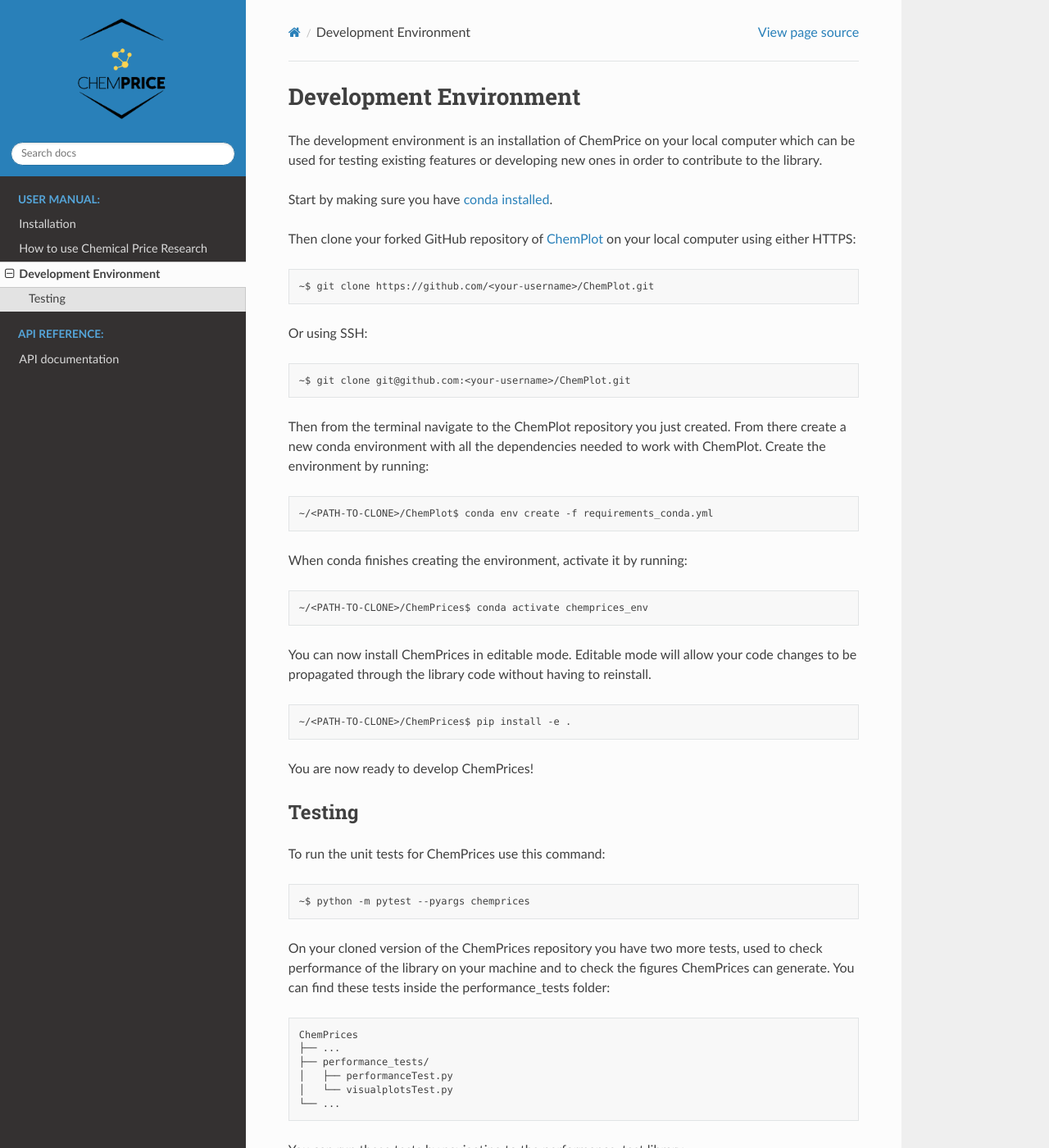
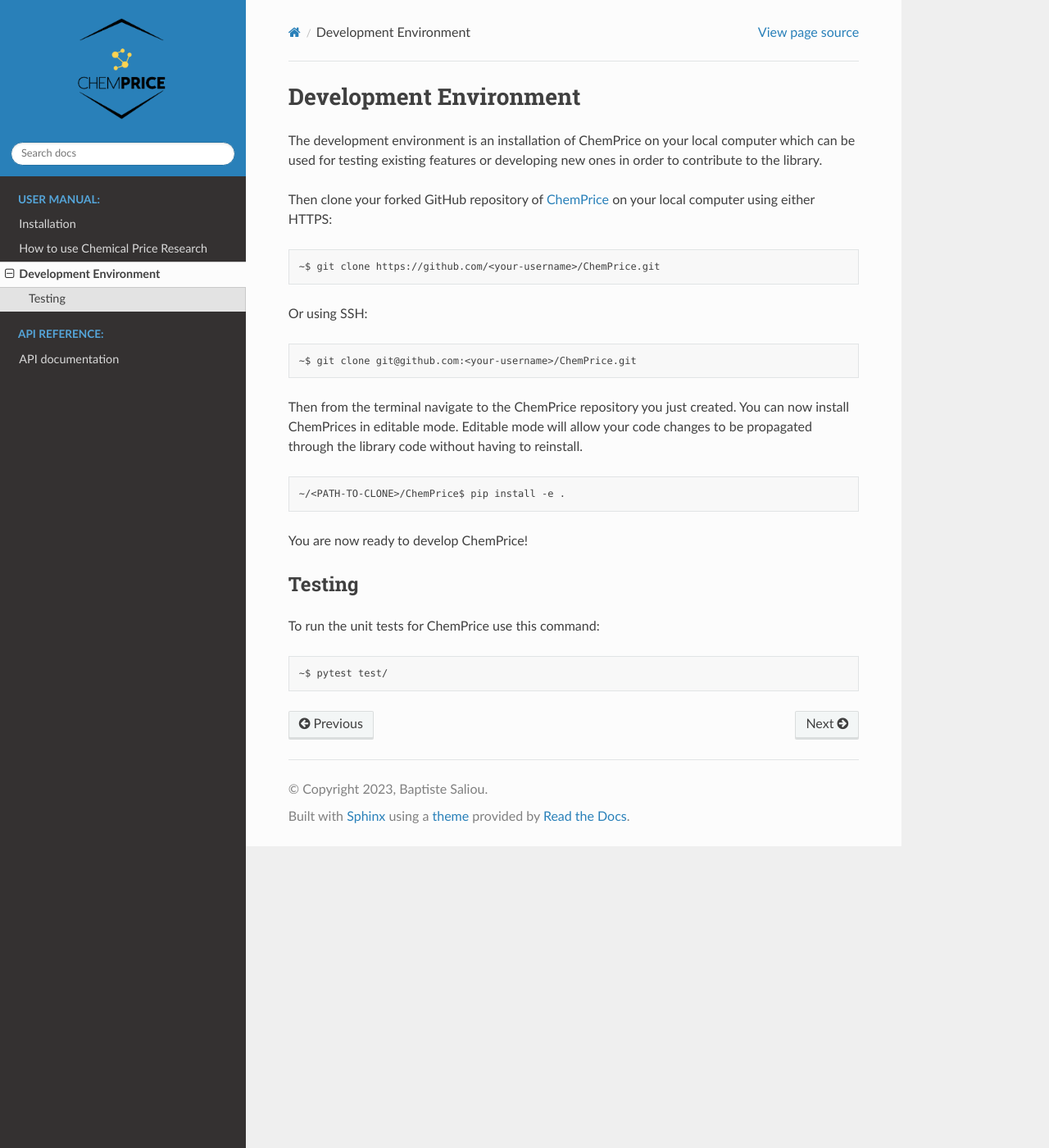
Before and after one commit to bsaliou/ChemPrice, a Sphinx documentation site: the page built from docs/source/user_manual/development.rst, in a window 1280 px wide and 1400 px high. Shown: the whole window at 82% size. Built offline with Sphinx 7.4.7 and the Read the Docs theme 2.0.0, drawn with Linux system fonts in a browser that asks for light colours; some of the changed text lies outside the part shown.

Commit message:
general update

```diff
--- a/docs/requirements.txt
+++ b/docs/requirements.txt
@@ -1,5 +1,2 @@
 sphinx==4.2.0
 sphinx_rtd_theme==1.0.0
-requests==2.31.0
-tqdm==4.65.0
-pandas==1.3.5
--- a/docs/source/user_manual/development.rst
+++ b/docs/source/user_manual/development.rst
@@ -5,79 +5,34 @@
 which can be used for testing existing features or developing new ones in order
 to contribute to the library.
 
-Start by making sure you have `conda installed <https://docs.conda.io/projects/conda/en/latest/user-guide/install/index.html>`_.
-
-Then clone your forked GitHub repository of `ChemPlot <https://github.com/mcsorkun/ChemPlot>`_ on your local computer using
+Then clone your forked GitHub repository of `ChemPrice <https://github.com/bsaliou/ChemPrice>`_ on your local computer using
 either HTTPS:
 
 .. code-block:: bash
 
-    ~$ git clone https://github.com/<your-username>/ChemPlot.git
+    ~$ git clone https://github.com/<your-username>/ChemPrice.git
 
 Or using SSH:
 
 .. code-block:: bash
 
-    ~$ git clone git@github.com:<your-username>/ChemPlot.git
+    ~$ git clone git@github.com:<your-username>/ChemPrice.git
 
-Then from the terminal navigate to the ChemPlot repository you just created. From
-there create a new conda environment with all the dependencies needed to work with
-ChemPlot. Create the environment by running:
-
-.. code-block:: bash
-
-    ~/<PATH-TO-CLONE>/ChemPlot$ conda env create -f requirements_conda.yml
-
-When conda finishes creating the environment, activate it by running:
-
-.. code-block:: bash
-
-    ~/<PATH-TO-CLONE>/ChemPrices$ conda activate chemprices_env
-
+Then from the terminal navigate to the ChemPrice repository you just created.
 You can now install ChemPrices in editable mode. Editable mode will allow your code
 changes to be propagated through the library code without having to reinstall.
 
 .. code-block:: bash
 
-    ~/<PATH-TO-CLONE>/ChemPrices$ pip install -e .
+    ~/<PATH-TO-CLONE>/ChemPrice$ pip install -e .
 
-You are now ready to develop ChemPrices!
+You are now ready to develop ChemPrice!
 
 Testing
 -------
 
-To run the unit tests for ChemPrices use this command:
+To run the unit tests for ChemPrice use this command:
 
 .. code-block:: bash
 
-    ~$ python -m pytest --pyargs chemprices
-
-
-On your cloned version of the ChemPrices repository you have two more tests, used
-to check performance of the library on your machine and to check the figures
-ChemPrices can generate. You can find these tests inside the performance_tests folder:
-
-::
-
-    ChemPrices
-    ├── ...
-    ├── performance_tests/
-    │   ├── performanceTest.py
-    │   └── visualplotsTest.py
-    └── ...
-
-You can run these tests by navigating to the performance_test library:
-
-.. code-block:: bash
-
-    ~/ChemPrices$ cd performance_tests
-    ~/ChemPrices/performance_tests$ python performanceTest.py
-    ~/ChemPrices/performance_tests$ python visualplotsTest.py
-
-If it doesn't work you might have to change ``python`` with ``python3`` in the command.
-``performanceTest.py`` will generate a ``.csv`` file containing all the times taken
-by ChemPrices to run all the dimensionality reduction methods on your machine. It will
-use the sample datasets provided with the library. ``visualplotsTest.py`` will instead
-create a multipage ``.pdf`` file containing different figures illustrating all plotting
-options for ChemPrices. These method as well will use the sample datasets included in
-the library.
+    ~$ pytest test/
--- a/requirements.txt
+++ b/requirements.txt
@@ -1,6 +1,5 @@
+# Dependencies for the librairy and the notebooks
 requests==2.28.1
-numpy
-# Dependencies for the notebook
 pandas==1.3.5
 tqdm==4.65.0
 
--- a/requirements_test.txt
+++ /dev/null
@@ -1 +0,0 @@
-pytest
```
Also changed, not shown: docs/source/user_manual/installation.rst (+8 -14 lines), interface/images/background.jpg (added), interface/images/background.png (deleted), 7 other files.
